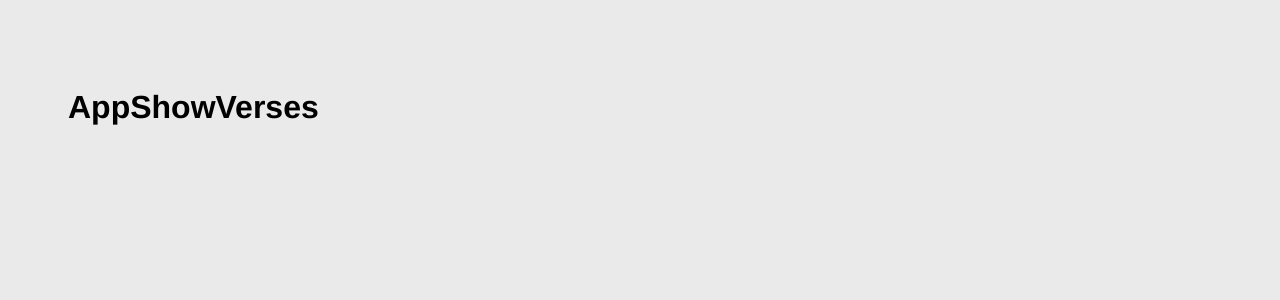
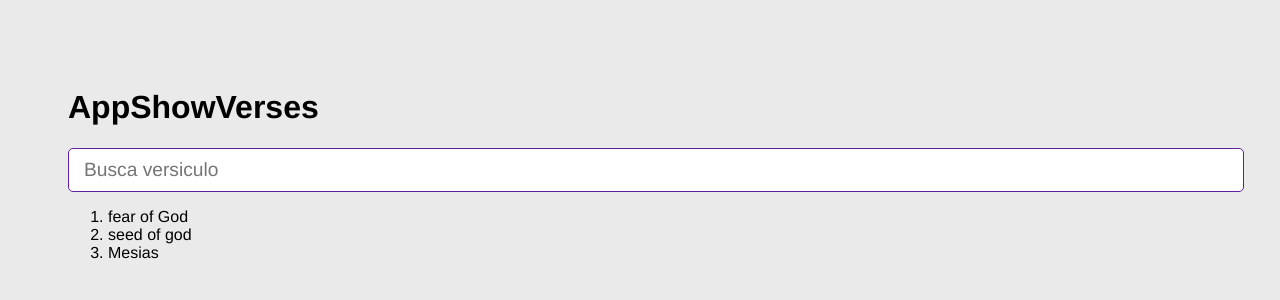
Before and after one commit to robertgrc/AppShowVerses, a React (Vite) app: page / in a window 1280 px wide. Shown: the top 300 px of the page. Built offline with nearby package versions, Linux system fonts and the light colour scheme.

Commit message:
Emitir un evento al padre

```diff
--- a/src/AppShowVerses.jsx
+++ b/src/AppShowVerses.jsx
@@ -1,9 +1,28 @@
-import React from 'react'
+import React, { useState } from 'react'
+import { AddCategory } from './components/AddCategory'
 
 export const AppShowVerses = () => {
+
+const [categories, setCategories] = useState(['fear of God','seed of god', 'Mesias'])
+
+const onAddCategory=( newCategory)=>{
+    console.log(newCategory)
+    setCategories([newCategory, ...categories])
+}
+
   return (
     <>
         <h1>AppShowVerses</h1>
+        {/*Listado de Imagenes*/}
+        <AddCategory
+            // setCategories={setCategories}
+            onNewCategory = {value=> onAddCategory(value)}
+        />
+        <ol>
+            {categories.map(category => {
+                return <li key={category}>{category} </li>
+            })}
+        </ol>
     </>
   )
 }
--- /dev/null
+++ b/src/components/AddCategory.jsx
@@ -0,0 +1,33 @@
+import React, { useState } from 'react'
+
+export const AddCategory = ({onNewCategory}) => {
+
+
+    const [inputValue, setInputValue] = useState('')
+
+    const onInputChange = (event) => {
+        console.log(event.target.value)
+        setInputValue(event.target.value)
+    }
+
+    const onSubmit = (event) =>{
+        event.preventDefault()
+
+        if(inputValue.trim().length <=1) return;
+
+        // setCategories( categories => [ inputValue, ...categories])
+        onNewCategory( inputValue.trim())
+        setInputValue('');
+    }
+
+  return (
+    <form onSubmit={onSubmit}>
+        <input
+        type='text'
+        placeholder='Busca versiculo'
+        value={inputValue}
+        onChange={onInputChange}
+        />
+    </form>
+  )
+}
```
